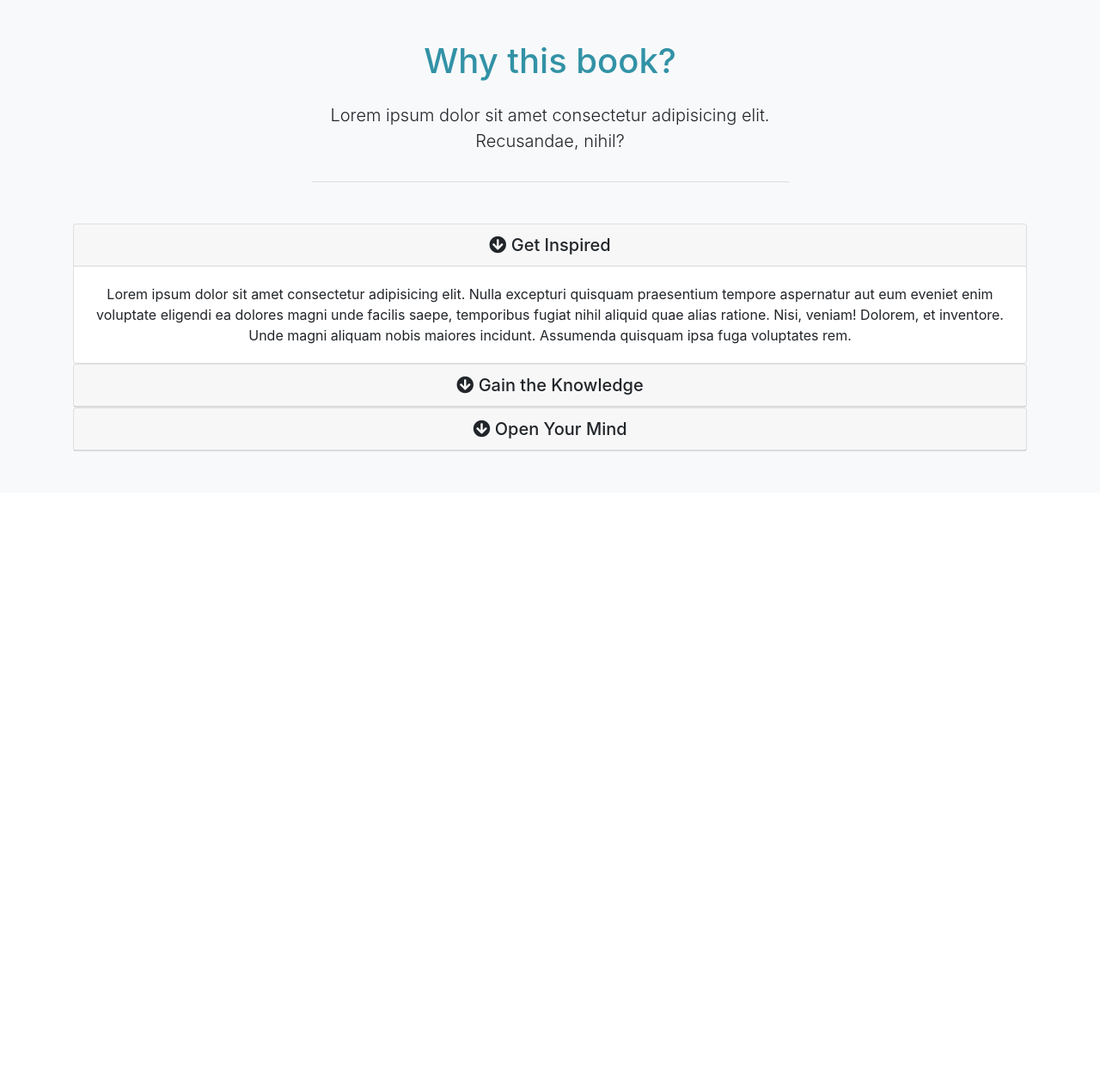
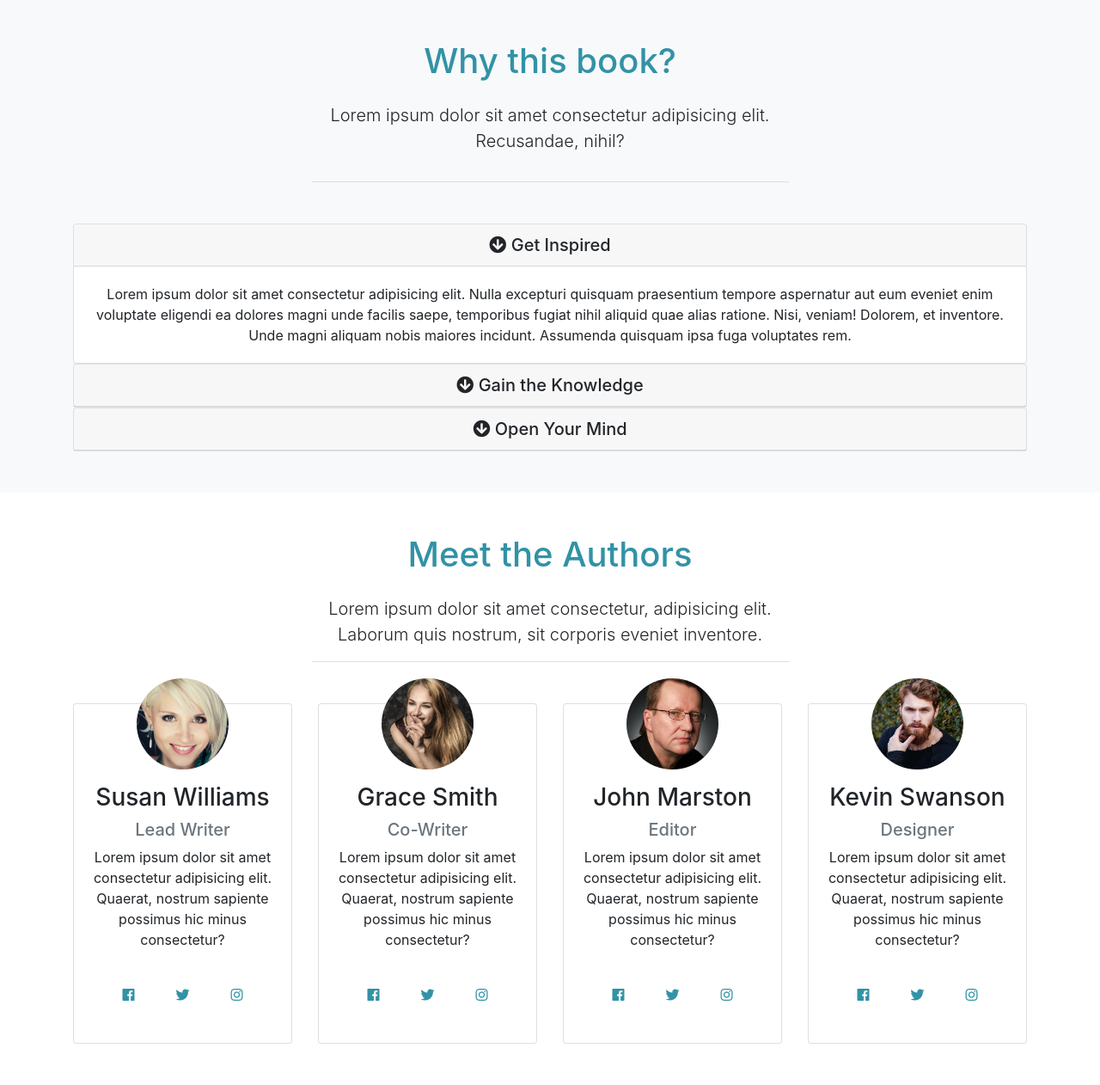
Before and after one commit to SparksFullStack/mizuxe-book-theme, a PHP site: page / in a window 1280 px wide. Shown: the part 1118-2380 px from the top of the page at 86% size. Before the commit the page ends 1643 px from the top, so only its background shows below. Run offline with PHP 8.4, Linux system fonts and the light colour scheme; some libraries are stand-ins or nearby versions.

Commit message:
authors section completed

```diff
--- a/css/style.css
+++ b/css/style.css
@@ -26,6 +26,15 @@ body {
   margin: auto;
   border-bottom: 1px solid #ddd; }
 
+#authors img {
+  margin-top: -50px;
+  border-radius: 50%; }
+#authors .card:hover {
+  background: #3292a6;
+  color: #fff; }
+  #authors .card:hover .fab {
+    color: white; }
+
 @media (max-width: 768px) {
   #showcase {
     min-height: 500px; }
--- a/index.html
+++ b/index.html
@@ -194,6 +194,114 @@
   </div>
 </section>
 
+<!-- Authors -->
+<section id="authors" class="my-5 text-center">
+  <div class="container">
+    <div class="row">
+      <div class="col">
+        <div class="info-header mb-5">
+          <h1 class="text-primary pb-3">
+            Meet the Authors
+          </h1>
+          <p class="lead">
+            Lorem ipsum dolor sit amet consectetur, adipisicing elit. Laborum quis nostrum, sit corporis eveniet inventore.
+          </p>
+        </div>
+      </div>
+    </div>
+
+    <div class="row">
+      <div class="col-lg-3 col-md-6">
+        <div class="card">
+          <div class="card-body">
+            <img src="img/person1.jpg" alt="Susan Williams" class="img-fluid roundedicrucle w-50 mb-3">
+            <h3>Susan Williams</h3>
+            <h5 class="text-muted">Lead Writer</h5>
+            <p>Lorem ipsum dolor sit amet consectetur adipisicing elit. Quaerat, nostrum sapiente possimus hic minus consectetur?</p>
+            <div class="d-flex justify-content-center">
+              <div class="p-4">
+                <a href="http://facebook.com"><i class="fab fa-facebook"></i></a>
+              </div>
+              <div class="p-4">
+                <a href="http://twitter.com"><i class="fab fa-twitter"></i></a>
+              </div>
+              <div class="p-4">
+                <a href="http://instagram.com"><i class="fab fa-instagram"></i></a>
+              </div>
+            </div>
+          </div>
+        </div>
+      </div>
+
+      <div class="col-lg-3 col-md-6">
+        <div class="card">
+          <div class="card-body">
+            <img src="img/person2.jpg" alt="Grace Smith" class="img-fluid roundedicrucle w-50 mb-3">
+            <h3>Grace Smith</h3>
+            <h5 class="text-muted">Co-Writer</h5>
+            <p>Lorem ipsum dolor sit amet consectetur adipisicing elit. Quaerat, nostrum sapiente possimus hic minus consectetur?</p>
+            <div class="d-flex justify-content-center">
+              <div class="p-4">
+                <a href="http://facebook.com"><i class="fab fa-facebook"></i></a>
+              </div>
+              <div class="p-4">
+                <a href="http://twitter.com"><i class="fab fa-twitter"></i></a>
+              </div>
+              <div class="p-4">
+                <a href="http://instagram.com"><i class="fab fa-instagram"></i></a>
+              </div>
+            </div>
+          </div>
+        </div>
+      </div>
+
+      <div class="col-lg-3 col-md-6">
+        <div class="card">
+          <div class="card-body">
+            <img src="img/person3.jpg" alt="John Marston" class="img-fluid roundedicrucle w-50 mb-3">
+            <h3>John Marston</h3>
+            <h5 class="text-muted">Editor</h5>
+            <p>Lorem ipsum dolor sit amet consectetur adipisicing elit. Quaerat, nostrum sapiente possimus hic minus consectetur?</p>
+            <div class="d-flex justify-content-center">
+              <div class="p-4">
+                <a href="http://facebook.com"><i class="fab fa-facebook"></i></a>
+              </div>
+              <div class="p-4">
+                <a href="http://twitter.com"><i class="fab fa-twitter"></i></a>
+              </div>
+              <div class="p-4">
+                <a href="http://instagram.com"><i class="fab fa-instagram"></i></a>
+              </div>
+            </div>
+          </div>
+        </div>
+      </div>
+
+      <div class="col-lg-3 col-md-6">
+        <div class="card">
+          <div class="card-body">
+            <img src="img/person4.jpg" alt="Kevin Swanson" class="img-fluid roundedicrucle w-50 mb-3">
+            <h3>Kevin Swanson</h3>
+            <h5 class="text-muted">Designer</h5>
+            <p>Lorem ipsum dolor sit amet consectetur adipisicing elit. Quaerat, nostrum sapiente possimus hic minus consectetur?</p>
+            <div class="d-flex justify-content-center">
+              <div class="p-4">
+                <a href="http://facebook.com"><i class="fab fa-facebook"></i></a>
+              </div>
+              <div class="p-4">
+                <a href="http://twitter.com"><i class="fab fa-twitter"></i></a>
+              </div>
+              <div class="p-4">
+                <a href="http://instagram.com"><i class="fab fa-instagram"></i></a>
+              </div>
+            </div>
+          </div>
+        </div>
+      </div>
+    </div>
+  </div>
+</section>
+
   <script src="http://code.jquery.com/jquery-3.3.1.min.js" integrity="sha256-FgpCb/KJQlLNfOu91ta32o/NMZxltwRo8QtmkMRdAu8="
     crossorigin="anonymous"></script>
   <script src="https://cdnjs.cloudflare.com/ajax/libs/popper.js/1.14.3/umd/popper.min.js" integrity="sha384-ZMP7rVo3mIykV+2+9J3UJ46jBk0WLaUAdn689aCwoqbBJiSnjAK/l8WvCWPIPm49"
```
Also changed, not shown: scss/styles.scss (+16 -0 lines).
